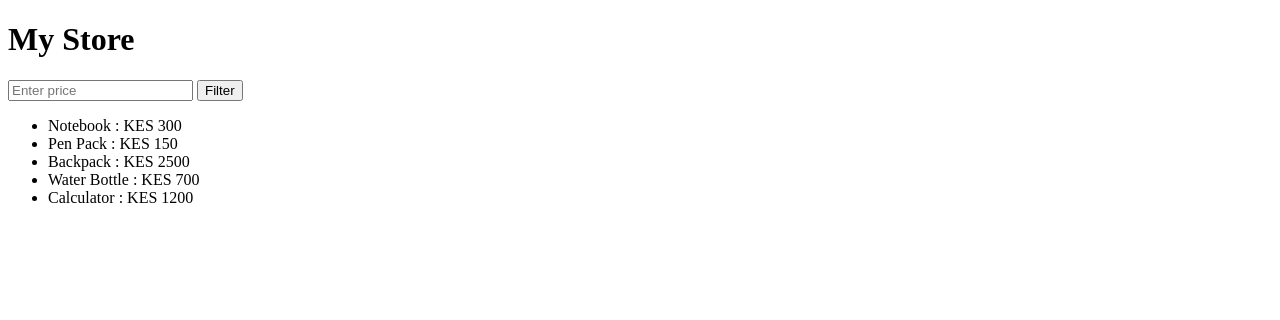
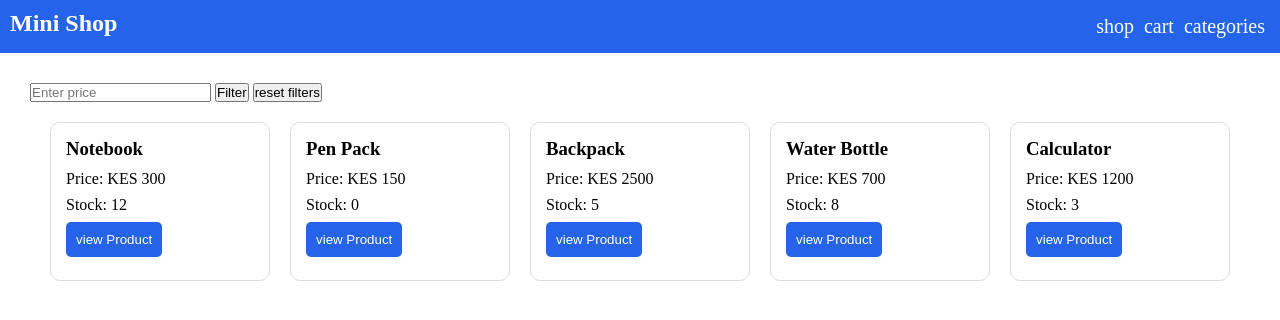
Before and after one commit to Karani-ken/Advanced-Javascript, a plain HTML site: page MiniStore/index.html in a window 1280 px wide. Drawn offline with Linux system fonts and the light colour scheme.

Commit message:
Refactor Mini Store layout and functionality: add navigation, product filtering, and styling

```diff
--- a/MiniStore/index.html
+++ b/MiniStore/index.html
@@ -5,15 +5,25 @@
     <meta charset="UTF-8">
     <meta name="viewport" content="width=device-width, initial-scale=1.0">
     <title>Mini Store</title>
+    <link rel="stylesheet" href="style.css">
 </head>
 
 <body>
+    <nav>
+        <h1>Mini Shop</h1>
+        <ul>
+            <li>shop</li>
+            <li>cart</li>
+            <li>categories</li>
+        </ul>
+    </nav>
     <div class="container">
-        <h1>My Store</h1>
-        <div class="products-container">
+
+        <div>
             <input type="number" id="price_filter" placeholder="Enter price">
             <button id="filterBtn">Filter</button>
-            <ul id="list">
+            <button id="resetBtn">reset filters</button>
+            <ul id="list" class="products-container">
 
 
             </ul>
--- a/MiniStore/script.js
+++ b/MiniStore/script.js
@@ -2,6 +2,7 @@
 const list = document.querySelector("#list")
 const filterPrice = document.querySelector("#price_filter")
 const filterBtn = document.querySelector("#filterBtn")
+const resetBtn = document.querySelector("#resetBtn")
 let isFiltered = false;
 //All the products
 const products = [
@@ -14,27 +15,34 @@ const products = [
 
 const isStock = products.some((p) => p.stock === 0)
 console.log(isStock)
-/*function displayList(product) {
-    const li = document.createElement("li");
-    li.textContent = product.name
-    list.append(li)
+function displayList(product) {
+    const card = document.createElement("div");
+    card.classList.add("product-card")
+    card.innerHTML = `
+     <h3>${product.name}</h3>
+     <p>Price: KES ${product.price} </p>
+     <p> Stock: ${product.stock}</p>
+     <p class="${product.stock > 0 ? "in-stock" : "out-of-stock"}"
+        ${product.stock > 0 ? "Available" : "Out of Stock"}
+    </p>
+
+    <button class="select-product" data-id="${product.id}">
+       view Product
+    </button>
+    `
+    list.append(card)
 }
+/*
 products.forEach((product) => displayList(product))
 */
 function displayProducts() {
-    if (isFiltered) {
-        const filteredProducts = products.filter((p) => p.price <= filterPrice.value.trim())
-        filteredProducts.forEach((product) => {
-            const li = document.createElement("li");
-            li.textContent = `${product.name} : KES ${product.price} `
-            list.append(li)
-        })
+    list.innerHTML = ""
+    let price = Number(filterPrice.value.trim())
+    if (isFiltered && price !== "") {
+        const filteredProducts = products.filter((p) => p.price <= price)
+        filteredProducts.forEach((p) => displayList(p))
     } else {
-        products.forEach((product) => {
-            const li = document.createElement("li");
-            li.textContent = `${product.name} : KES ${product.price} `
-            list.append(li)
-        })
+        products.filter((p) => displayList(p))
     }
 }
 
@@ -52,23 +60,26 @@ console.log(names)
 
 //Filter Method
 
-
 filterBtn.addEventListener("click", (e) => {
     e.preventDefault();
-    if (filterPrice.value.trim() === "") {
+
+    if (filterPrice === "") {
+        console.log(filterPrice)
         alert("Enter a price to filter")
     } else {
         isFiltered = true;
-        const filteredProducts = products.filter((p) => p.price <= filterPrice.value.trim())
-        filteredProducts.forEach((product) => {
-            const li = document.createElement("li");
-            li.textContent = `${product.name} : KES ${product.price} `
-            list.append(li)
-        })
+        displayProducts()
     }
 
 })
 
+resetBtn.addEventListener("click", () => {
+    isFiltered = false;
+    filterPrice.value = "";
+    displayProducts();
+})
+
+//initial display
 displayProducts()
 
 
@@ -76,5 +87,19 @@ displayProducts()
 //Products Display
 //Filter by price
 //filter by stock
+function getAvailableProducts() {
+    //use filter method to get available products
+    let avaibleProducts = products.filter((p) => p.stock > 0)
+
+    return avaibleProducts;
+}
+function OutOfStock() {
+    const needRestock = products.filter((p) => p.stock === 0)
+    return needRestock;
+}
 // select one product
+function selectOneProduct(id) {
+    const product = products.find((p) => p.id === Number(id))
+    return product;
+}
 //Try to design a Product Card for the products
--- /dev/null
+++ b/MiniStore/style.css
@@ -0,0 +1,68 @@
+
+*{
+    margin: 0;
+    padding: 0;
+    box-sizing: border-box;
+}
+
+nav{
+    display: flex;
+    justify-content: space-between;
+    padding: 10px;
+    background-color: #2563eb;
+    color: #fff;
+}
+
+nav > ul {
+    display: flex;
+    list-style: none;
+}
+
+nav > ul > li {
+    margin: 5px;
+    font-size: 20px;
+    cursor: pointer;
+}
+.container{
+    padding: 30px;
+
+}
+
+.products-container {
+    display: grid;
+    grid-template-columns: repeat(auto-fit, minmax(220px, 1fr));
+    gap: 20px;
+    padding: 20px;
+}
+
+.product-card {
+    border: 1px solid #ddd;
+    border-radius: 10px;
+    padding: 15px;
+    background: white;
+}
+
+.product-card h3 {
+    margin-bottom: 10px;
+}
+
+.product-card p {
+    margin: 8px 0;
+}
+
+.product-card button {
+    background: #2563eb;
+    color: white;
+    border: none;
+    padding: 10px;
+    border-radius: 5px;
+    cursor: pointer;
+}
+
+.out-of-stock {
+    color: red;
+}
+
+.in-stock {
+    color: green;
+}
```
Also changed, not shown: MiniStore/styles.css (deleted).
